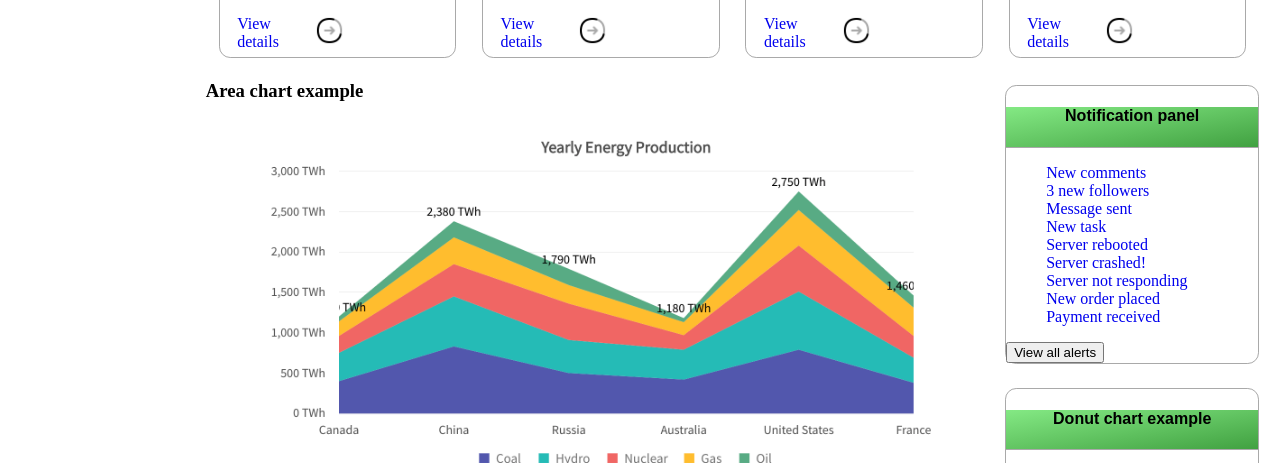
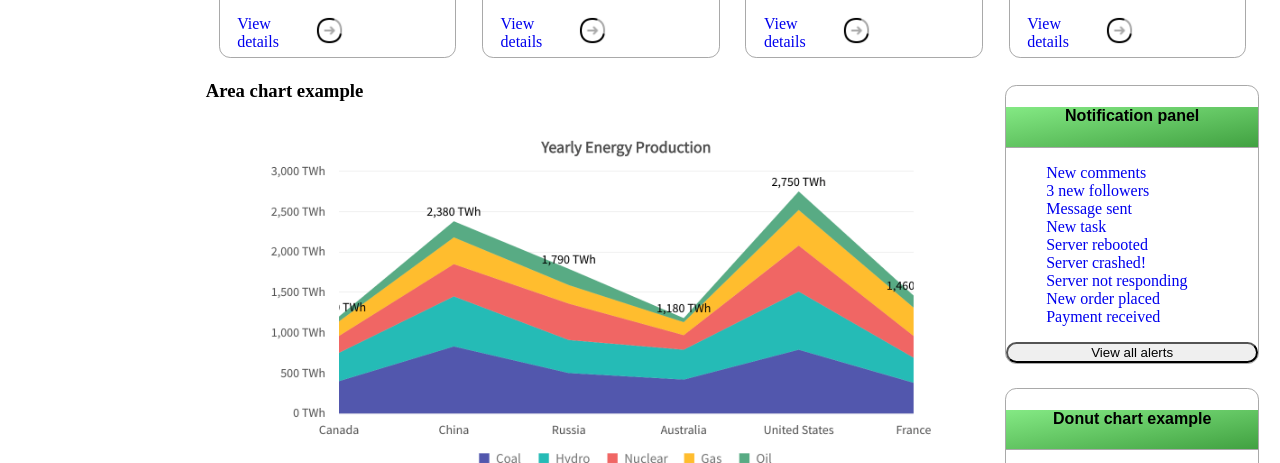
Before and after one commit to kenaryn/training, a plain HTML site: page index.html in a window 1280 px wide. Shown: the part 326-789 px from the top of the page. Drawn offline with Linux system fonts and the light colour scheme.

Commit message:
Adjust a button to match its width's container

```diff
--- a/design/default.css
+++ b/design/default.css
@@ -114,6 +114,8 @@ footer#global-footer {
   text-align: center;
 }
 
-button#view-alerts {
+button.view-alerts {
+  display: inline-block;
   width: 100%;
+  border-radius: 0.7rem;
 }
```
